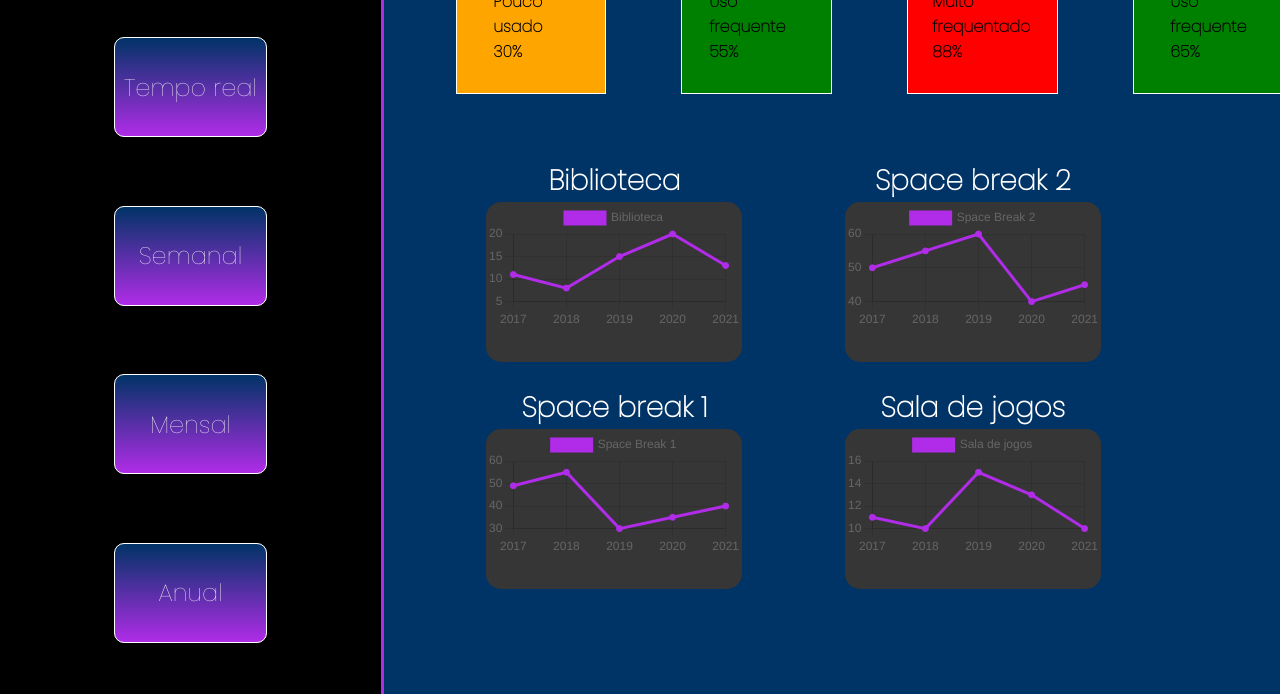
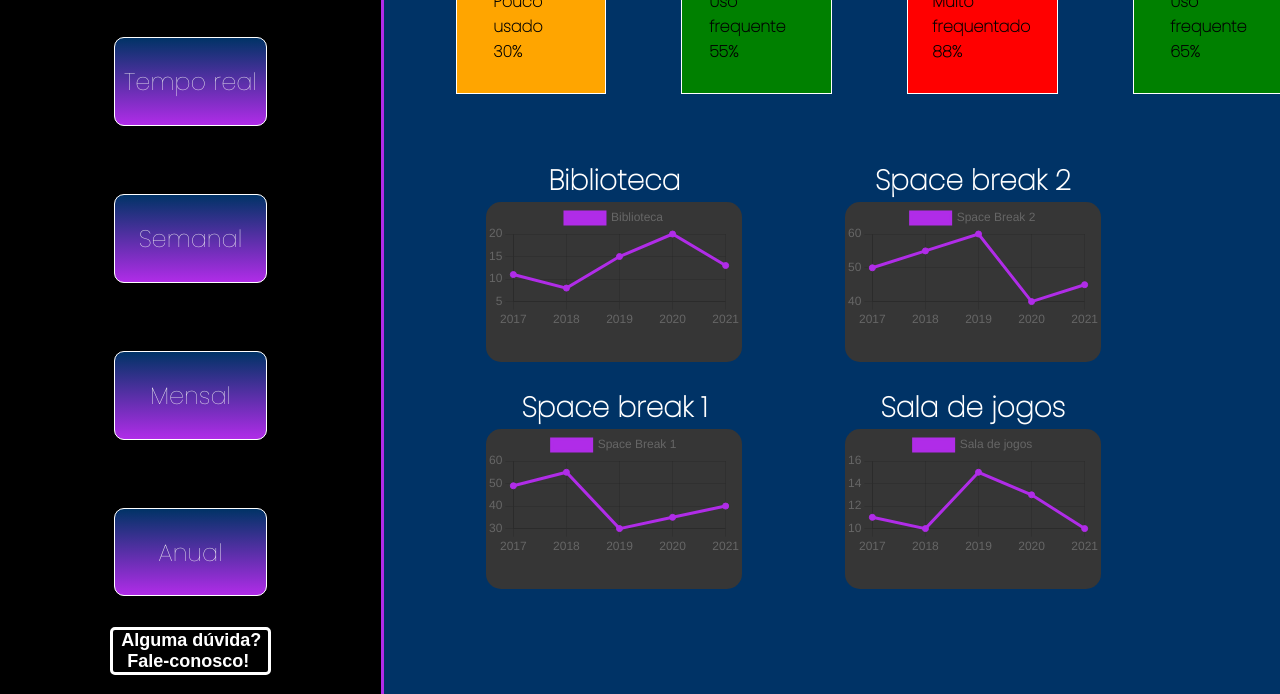
Before and after one commit to GRUPO8-1SIS-SPMonitore/SPMonitore-site, a website: page site/public/dashboard/dashboard_anual.html in a window 1280 px wide. Shown: the part 106-800 px from the top of the page. Drawn offline with nearby package versions, Linux system fonts and the light colour scheme.

Commit message:
adicionando helpdesk

```diff
--- a/site/public/css/style.css
+++ b/site/public/css/style.css
@@ -1394,3 +1394,21 @@ a {
     flex-direction: column;
     margin-top: 3%;
 }
+.help {
+    width: 60%;
+    display: flex;
+    flex-direction: row;
+    margin-top: 5%;
+    align-items: center;
+    margin-bottom: 5%;
+    justify-content: center;
+}
+.btnHelp {
+    background-color: transparent;
+    border: solid 3px white;
+    border-radius: 5px;
+    padding: auto;
+    text-decoration: none;
+    text-align: center;
+    width: 70%;
+}
--- a/site/public/dashboard/dashboard_anual.html
+++ b/site/public/dashboard/dashboard_anual.html
@@ -36,6 +36,11 @@
         style="background-image: linear-gradient(to bottom, #003366, #B02CE8);">
         Anual
       </button>
+      <div class="help">
+        <button class="btnHelp">
+          <a href="https://app.pipefy.com/public/form/oj4BWTyN">Alguma dúvida? Fale-conosco!</a>
+        </button>
+      </div>
 
     </div>
 
```
Also changed, not shown: site/public/dashboard/dashboard_mensal.html (+5 -0 lines), site/public/dashboard/dashboard_semanal.html (+5 -0 lines), site/public/dashboard/dashboard_tempo_real.html (+5 -1 lines).
